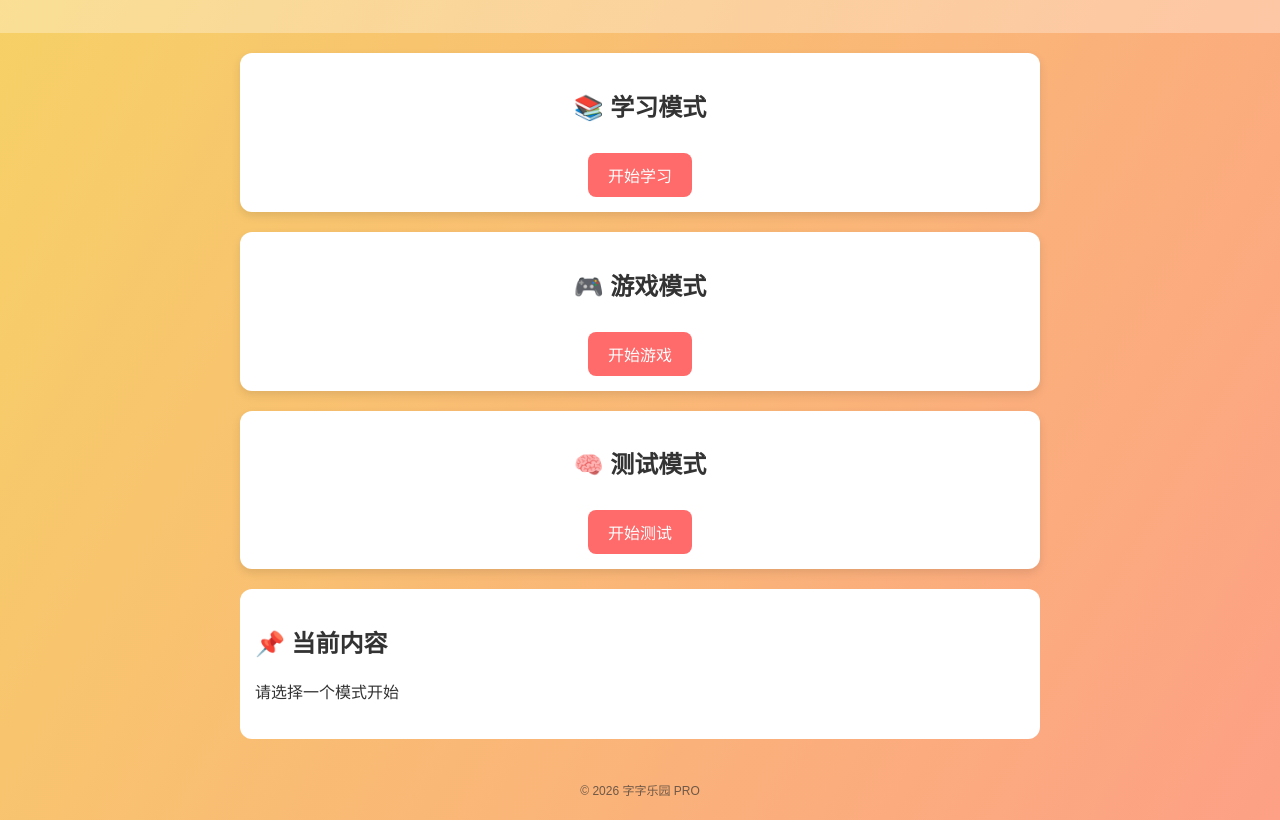
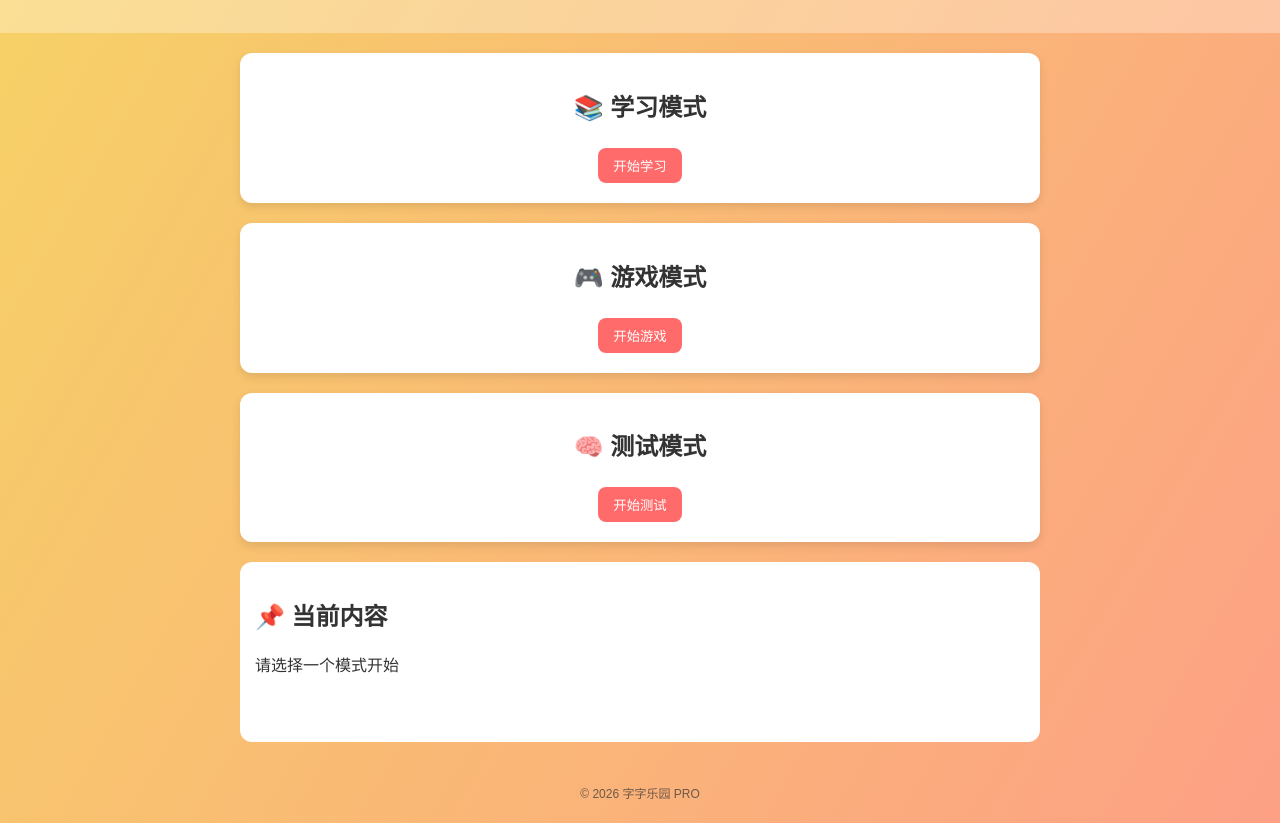
Before and after one commit to juenne96/-, a plain HTML site: page index.html in a window 1280 px wide. Shown: the part 136-959 px from the top of the page. Drawn offline with Linux system fonts and the light colour scheme.

Commit message:
Update style.css

```diff
--- a/style.css
+++ b/style.css
@@ -1,6 +1,6 @@
 body {
   margin: 0;
-  font-family: "Arial", sans-serif;
+  font-family: Arial, sans-serif;
   background: linear-gradient(120deg, #f6d365, #fda085);
   color: #333;
 }
@@ -23,18 +23,24 @@ body {
   background: white;
   padding: 15px;
   border-radius: 12px;
+  text-align: center;
   box-shadow: 0 4px 10px rgba(0,0,0,0.1);
-  text-align: center;
+}
+
+.panel {
+  background: white;
+  padding: 15px;
+  border-radius: 12px;
+  min-height: 150px;
 }
 
 button {
-  padding: 10px 20px;
-  margin-top: 10px;
+  padding: 8px 15px;
+  margin: 5px;
   border: none;
   border-radius: 8px;
   background: #ff6b6b;
   color: white;
-  font-size: 16px;
   cursor: pointer;
 }
 
@@ -42,19 +48,13 @@ button:hover {
   background: #ff4757;
 }
 
-.panel {
-  background: white;
-  padding: 15px;
-  border-radius: 12px;
-  min-height: 120px;
+.footer {
+  text-align: center;
+  font-size: 12px;
+  padding: 10px;
+  opacity: 0.7;
 }
 
-.footer {
-  text-align: center;
-  padding: 10px;
-  font-size: 12px;
-  opacity: 0.7;
-}
 @keyframes pop {
   0% { transform: scale(0.5); opacity: 0; }
   100% { transform: scale(1); opacity: 1; }
```
